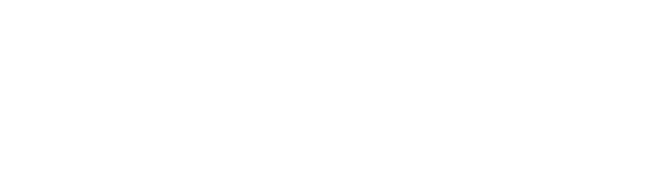
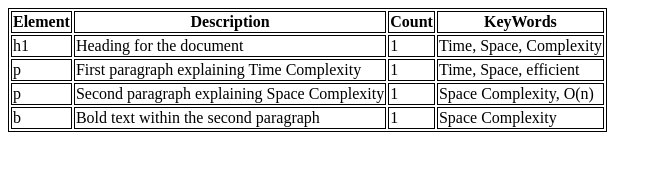
Before and after one commit to acciojob/time-and-space-complexity-18subrato, a website: page main.html in a window 1280 px wide. Shown: the whole page, without its empty margins (0-662 px from the left). Drawn offline with Linux system fonts and the light colour scheme.

Commit message:
created a submission

```diff
--- a/main.html
+++ b/main.html
@@ -8,6 +8,39 @@
 
 <body>
 	<!-- the entire body must be written by student -->
+	<table>
+		<tr>
+			<th>Element</th>
+			<th>Description</th>
+			<th>Count</th>
+			<th>KeyWords</th>
+		</tr>
+		<tr>
+			<td>h1</td>
+			<td>Heading for the document</td>
+			<td>1</td>
+			<td>Time, Space, Complexity</td>
+		</tr>
+		<tr>
+			<td>p</td>
+			<td>First paragraph explaining Time Complexity</td>
+			<td>1</td>
+			<td>Time, Space, efficient</td>
+		</tr>
+		<tr>
+			<td>p</td>
+			<td>Second paragraph explaining Space Complexity</td>
+			<td>1</td>
+			<td>Space Complexity, O(n)</td>
+		</tr>
+		<tr>
+			<td>b</td>
+			<td>Bold text within the second paragraph</td>
+			<td>1</td>
+			<td>Space Complexity</td>
+		</tr>
+
+	</table>
     <script type="text/javascript" src="./script.js">
 </script>
 
--- a/styles.css
+++ b/styles.css
@@ -1 +1,4 @@
 /*  your css code here. If applicable */
+table,th,td{
+	border:1px solid black
+}
```
